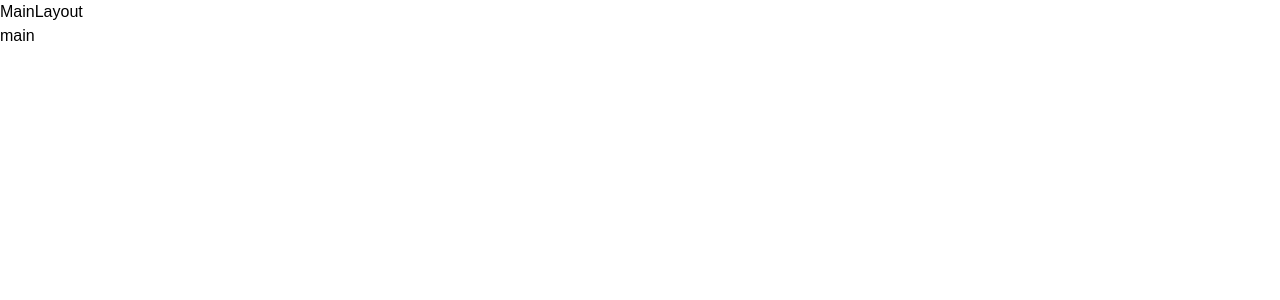
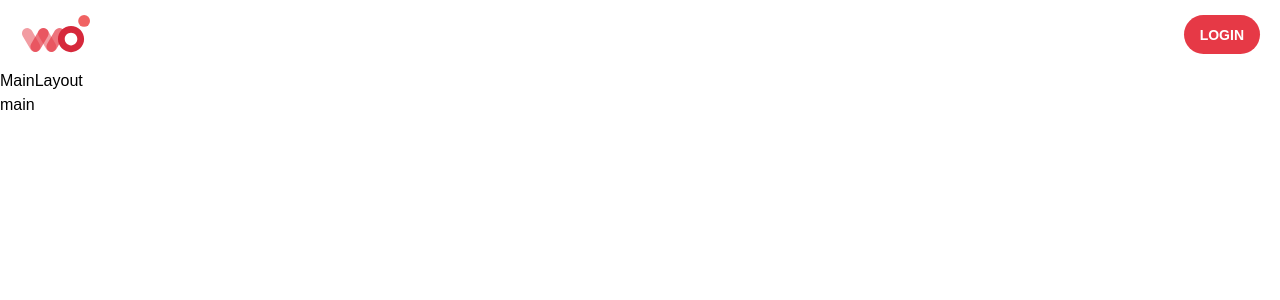
Before and after one commit to WEBA11Y/WEBA11Y-Client, a React (Vite) app: page / in a window 1280 px wide. Shown: the top 300 px of the page. Built offline with nearby package versions, Linux system fonts and the light colour scheme.

Commit message:
style:rootLayout안에 header 생성

```diff
--- a/src/App.tsx
+++ b/src/App.tsx
@@ -3,10 +3,12 @@ import { ThemeProvider } from "styled-components";
 import Router from "./routes/index";
 import theme from "./styles/theme";
 import GlobalStyle from "./styles/GlobalStyle";
+import RootLayout from "./layouts/RootLayout";
 
 export default function App() {
   return (
     <ThemeProvider theme={theme}>
+      <RootLayout />
       <GlobalStyle />
       <Router />
       main
--- a/src/components/Header.tsx
+++ b/src/components/Header.tsx
@@ -1,19 +1,25 @@
-import styled from "styled-components";
+import { styled } from "styled-components";
 
 import LogoImage from "../assets/logo/logo.svg";
+import Button from "./Button";
 
 export default function Header() {
   return (
     <HeaderContainer>
       <Logo src={LogoImage} alt='장애인 마크와 w가 합쳐진 서비스 로고' />
+      <Button size='medium' variant='fill'>
+        LOGIN
+      </Button>
     </HeaderContainer>
   );
 }
 
 const HeaderContainer = styled.header`
   width: 100%;
-  padding: 15px 0;
+  padding: 15px 20px;
   background-color: ${({ theme }) => theme.colors.white};
+  display: flex;
+  justify-content: space-between;
 `;
 
 const Logo = styled.img`
--- /dev/null
+++ b/src/layouts/RootLayout.tsx
@@ -0,0 +1,9 @@
+import Header from "../components/Header";
+
+export default function RootLayout() {
+  return (
+    <div>
+      <Header />
+    </div>
+  );
+}
```
Also changed, not shown: .eslintrc.json.
